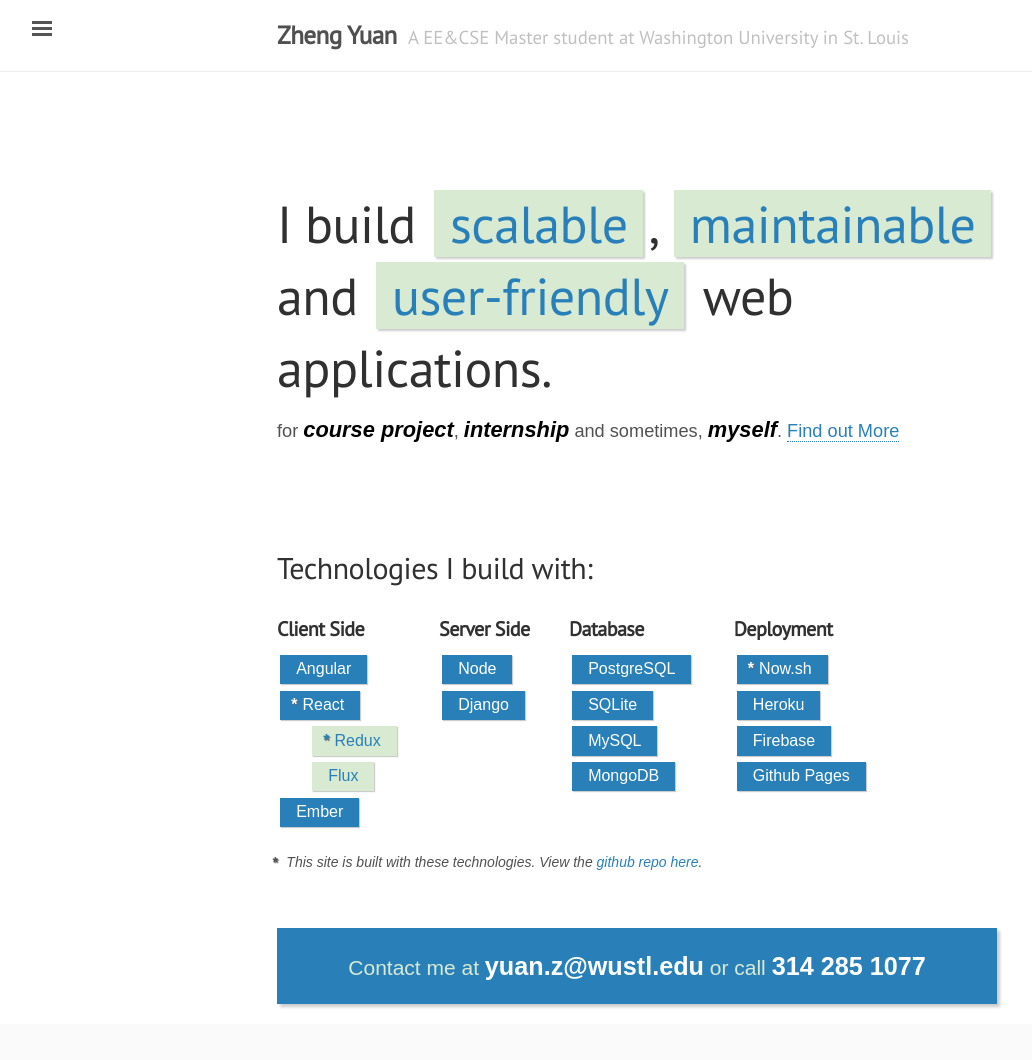
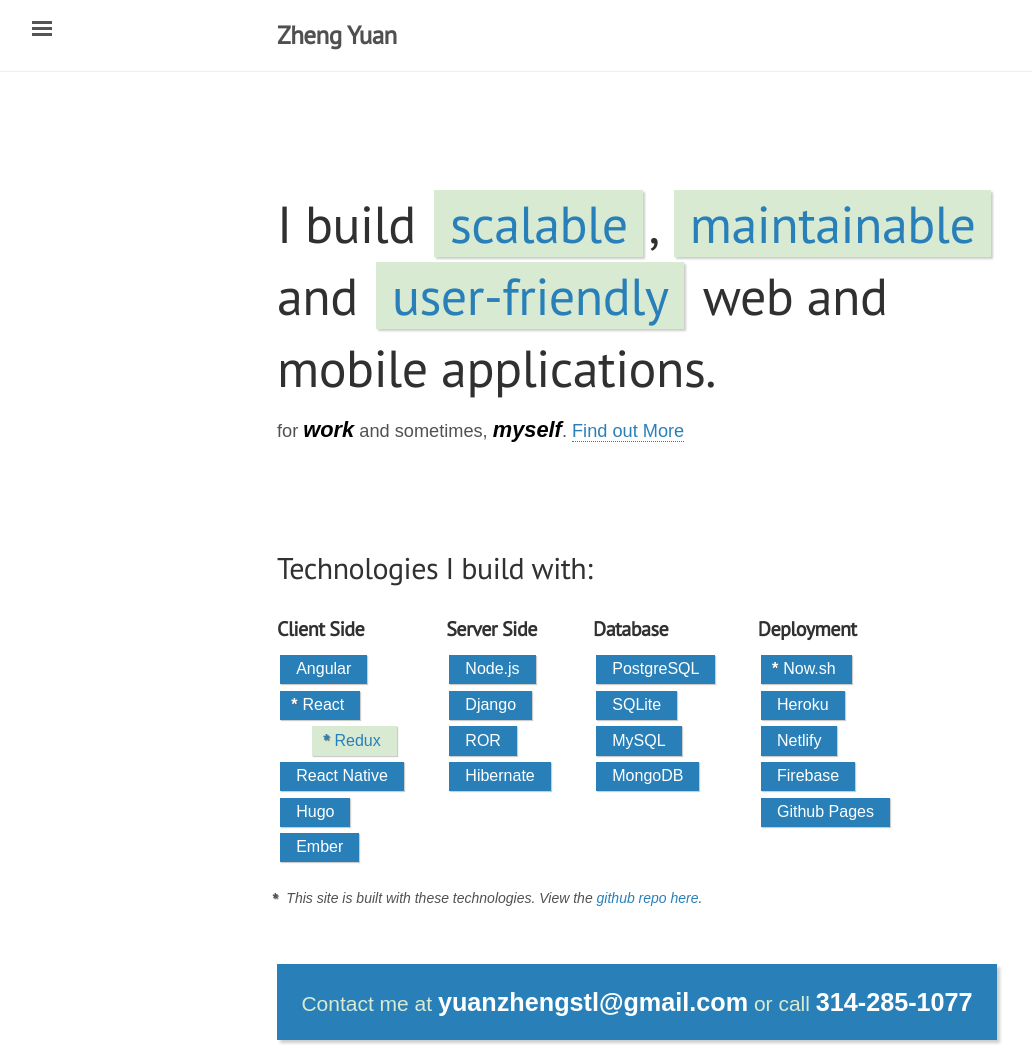
Before and after one commit to ALexander4295502/react-redux-portfolio, a React (Create React App) app: page /projects in a window 1280 px wide. Shown: the whole page, without its empty margins (3-1035 px from the left). Before the commit the page ends 1024 px from the top, so only its background shows below. Built offline with nearby package versions, Linux system fonts and the light colour scheme; what redux-router would draw is missing.

Commit message:
Fix typo and malicious risk

```diff
--- a/src/common/components/Home.js
+++ b/src/common/components/Home.js
@@ -24,8 +24,8 @@ class Home extends Component {
       <div className="posts">
 
         <div className="post banner">
-          <h1 className="post-title">I build <em>scalable</em>, <em>maintainable</em> and <em>user-friendly</em> web applications.</h1>
-          <p>for <em>course project</em>, <em>internship</em> and sometimes, <em>myself</em>. <a href="/home" onClick={this.eventToggleSidebar}> Find out More</a></p>
+          <h1 className="post-title">I build <em>scalable</em>, <em>maintainable</em> and <em>user-friendly</em> web and mobile applications.</h1>
+          <p>for <em>work</em> and sometimes, <em>myself</em>. <a href="/home" onClick={this.eventToggleSidebar}> Find out More</a></p>
 
         </div>
 
@@ -40,9 +40,10 @@ class Home extends Component {
               <li><em><b>*</b>React</em>
                 <ul>
                   <li><em><b>*</b>Redux</em></li>
-                  <li><em>Flux</em></li>
                 </ul>
               </li>
+              <li><em>React Native</em></li>
+              <li><em>Hugo</em></li>
               <li><em>Ember</em></li>
             </ul>
           </div>
@@ -51,8 +52,10 @@ class Home extends Component {
           <div className="skill-item clearfix">
             <h4>Server Side</h4>
             <ul>
-              <li><em>Node</em></li>
+              <li><em>Node.js</em></li>
               <li><em>Django</em></li>
+              <li><em>ROR</em></li>
+              <li><em>Hibernate</em></li>
             </ul>
           </div>
 
@@ -71,6 +74,7 @@ class Home extends Component {
             <ul className="clearfix">
               <li><em><b>*</b>Now.sh</em></li>
               <li><em>Heroku</em></li>
+              <li><em>Netlify</em></li>
               <li><em>Firebase</em></li>
               <li><em>Github Pages</em></li>
             </ul>
--- a/src/common/components/layout/Banner.js
+++ b/src/common/components/layout/Banner.js
@@ -4,7 +4,7 @@ class Banner extends Component {
   render() {
     return (
       <div className="contact-banner">
-        <p>Contact me at <em>yuan.z@wustl.edu</em> or call <em>314 285 1077</em></p>
+        <p>Contact me at <em>yuanzhengstl@gmail.com</em> or call <em>314-285-1077</em></p>
       </div>
     )
   }
--- a/src/common/components/layout/Header.js
+++ b/src/common/components/layout/Header.js
@@ -18,7 +18,6 @@ class Header extends Component {
         <div className="container">
           <h3 className="masthead-title">
             <NavLink to='/home' onClick={this.eventCloseSidebar} style={{ textDecoration: 'none' }}>Zheng Yuan</NavLink>
-            <small>A EE&CSE Master student at Washington University in St. Louis</small>
           </h3>
         </div>
       </div>
--- a/src/common/components/layout/Sidebar.js
+++ b/src/common/components/layout/Sidebar.js
@@ -19,7 +19,7 @@ class Sidebar extends Component {
       <div className="sidebar">
 
         <div className="sidebar-item sidebar-footer">
-          <p>I built this site with Redux and React. You can get the <a href="https://github.com/ALexander4295502/react-redux-portfolio" target="_blank">source code here</a></p>
+          <p>I built this site with Redux and React. You can get the <a href="https://github.com/ALexander4295502/react-redux-portfolio" target="_blank" rel="noopener noreferrer"> source code here </a></p>
         </div>
 
         <nav className="sidebar-nav">
@@ -31,7 +31,7 @@ class Sidebar extends Component {
         <div className="sidebar-item sidebar-footer">
 
           <p>
-            Visit <a href="https://github.com/ALexander4295502" target="_blank">My GitHub Repo</a><br/>
+            Visit <a href="https://github.com/ALexander4295502" target="_blank" rel="noopener noreferrer">My GitHub Repo</a><br/>
           </p>
 
         </div>
--- a/src/common/components/resume/resume.json
+++ b/src/common/components/resume/resume.json
@@ -3,16 +3,16 @@
     "name": "Zheng Yuan",
     "label": "A CSE&EE master student at Washington University in St. Louis",
     "picture": "./profilePhoto.jpg",
-    "email": "yuan.z@wustl.edu",
+    "email": "yuanzhengstl@gmail.com",
     "phone": "314-285-1077",
     "website": "http://zhengyuan.com",
     "summary": "Over the past several years I have continuously challenged myself with new languages, frameworks and methodologies. My core languages have always been html, css & javascript but I am also experienced in Java, C#, Python, etc.",
     "location": {
-      "address": "6149 Waterman Blvd",
-      "postalCode": "63112",
-      "city": "St. Louis",
+      "address": "8562 Seawind Way",
+      "postalCode": "94560",
+      "city": "Newark",
       "countryCode": "USA",
-      "region": "MO"
+      "region": "CA"
     },
     "profiles": [
       {
@@ -60,8 +60,8 @@
   "education": [
     {
       "institution": "Washington University in St. Louis",
-      "area": "Computer Science and Electrical Engineering",
-      "studyType": "Master (Double Major)",
+      "area": "Computer Science",
+      "studyType": "Master",
       "startDate": "2016-08-10",
       "endDate": "2018-05-10",
       "gpa": "3.97",
--- a/src/common/routes.js
+++ b/src/common/routes.js
@@ -1,5 +1,5 @@
 import React from "react";
-import { Route, Switch, Redirect } from 'react-router-dom';
+import { Route, Switch } from 'react-router-dom';
 
 import HomePage from "./containers/HomePage";
 import App from './containers/App';
```
Also changed, not shown: 1 other file (tests, documents, lock files or other folders).
